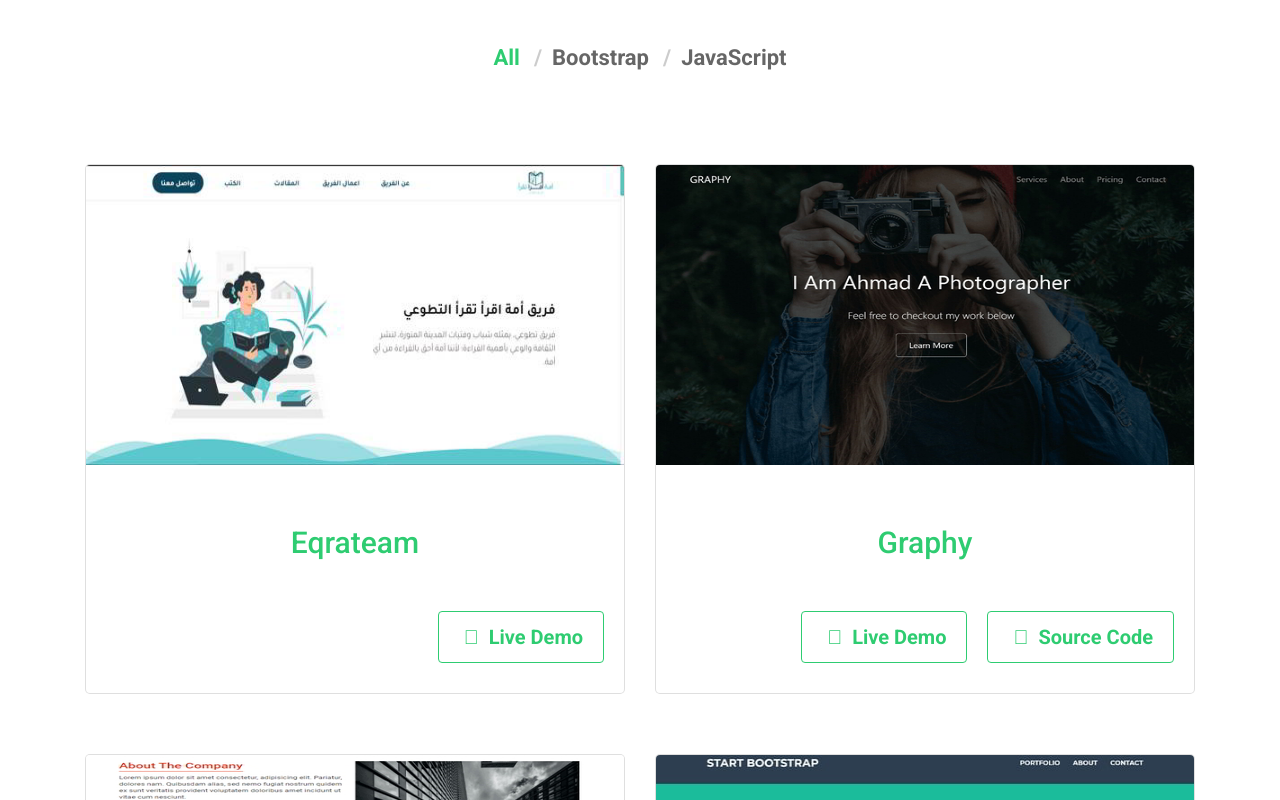
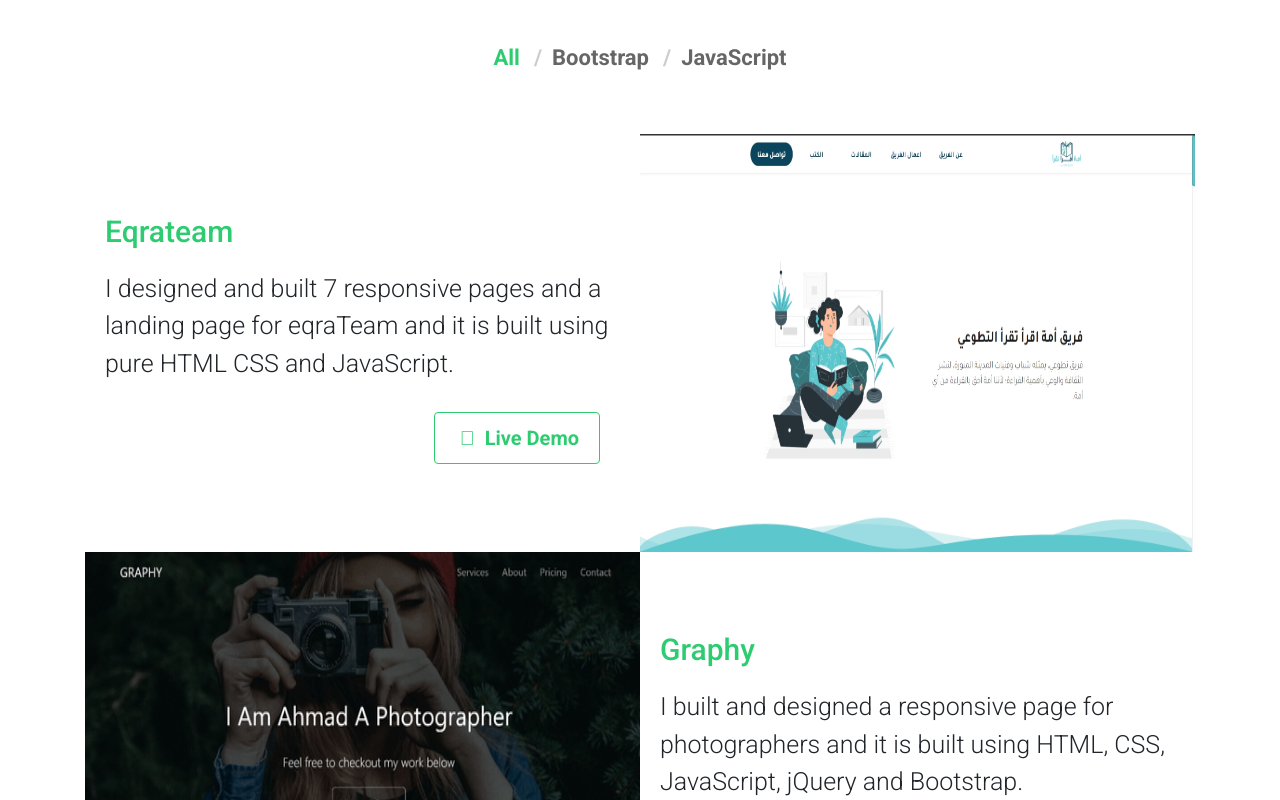
Before and after one commit to AhmadDalao/Portfolio, a React app: page / in a window 1280 px wide. Shown: the part 1160-1960 px from the top of the page. Built offline with nearby package versions, Linux system fonts and the light colour scheme.

Commit message:
im almost done with the makeover to the portfolio section

```diff
--- a/src/components/PortfolioComponent/PortfolioComponent.css
+++ b/src/components/PortfolioComponent/PortfolioComponent.css
@@ -1,6 +1,9 @@
+.portfolio figure {
+  height: 100%;
+}
+
 .portfolio .card__image {
-  height: 300px;
-  width: 100%;
+  height: inherit;
 }
 
 .portfolio .card-item h3 {
@@ -21,7 +24,6 @@
 
 @media (min-width: 768px) {
   .portfolio .card-item h3 {
-    color: var(--main-color);
     font-size: 1.5rem;
   }
 }
@@ -38,6 +40,9 @@
   overflow: hidden;
   text-transform: capitalize;
   z-index: 1;
+}
+.portfolio .card-item .link-holder a:not(:first-child) {
+  margin-right: 1rem;
 }
 
 .portfolio .card-item .link-holder a:hover {
@@ -62,15 +67,16 @@
   right: 0;
 }
 
-@media (max-width: 767px) {
-  .portfolio .card-item .link-holder a {
-    border-radius: 0;
-    font-weight: 700;
-    width: 100%;
+.portfolio .card-item > div.card {
+  border-radius: 0;
+  border: none;
+}
+.card-img,
+.card-img-top {
+  border-radius: 0;
+}
+@media (min-width: 1200px) {
+  .portfolio .card-item:nth-child(odd) .card__container {
+    order: 6;
   }
 }
-@media only screen and (min-width: 768px) {
-  .card-item > p {
-    padding: var(--padding-normal, 1rem);
-  }
-}
--- a/src/components/PortfolioComponent/PortfolioComponent.js
+++ b/src/components/PortfolioComponent/PortfolioComponent.js
@@ -9,11 +9,10 @@ import "./PortfolioComponent.css";
 
 export default function PortfolioComponent(props) {
   return (
-    <article
-      className={`card-item ${props.filter__word} all col-sm-12 col-md-9 col-lg-6`}
-    >
-      <div className="wrapper card my-4">
-        <div className="card__container">
+    <article className={`card-item ${props.filter__word} all col-12`}>
+      <div className="wrapper card my-4 my-xl-0">
+        <div className="row card__detail--wrapper no-gutters">
+          <div className="card__container col-12 col-xl-6">
             <a
               aria-label={props.liveDemoText}
               rel="noopener "
@@ -22,19 +21,32 @@ export default function PortfolioComponent(props) {
             >
               <figure className="m-0">
                 <img
-                className="card__image card-img-top"
+                  className="card__image card-img border-0"
                   src={props.imgURL}
                   alt={props.projectName}
                 />
               </figure>
             </a>
           </div>
-        <h3 className="mb-3 mt-5 text-capitalize">{props.projectName}</h3>
-        {/* <!-- <p className="lead p-2">I designed and built a responsive landing page for general power lightning. Using HTML5 CSS3 Bootstrap jQuery.</p> --> */}
-        <div className="link-holder py-4">
+          <div className="card__detail--holder align-self-center my-5 p-3 col-12 col-xl-6">
+            <div className="card__detail text-left ">
+              <h3 className="text-capitalize mb-3">{props.projectName}</h3>
+              <p className="lead mb-0">{props.project__info}</p>
+            </div>
+            <div className="link-holder d-inline-block mt-4 w-100">
+              <a
+                className="mr-3 mb-3 mb-md-0 btn btn-lg"
+                aria-label={props.liveDemoText}
+                rel="noopener "
+                target="_blank "
+                href={props.liveDemo}
+              >
+                <i className="mr-1 fab fa-github fa-fw"></i>
+                {props.liveDemoText}
+              </a>
               <a
                 style={{ display: !props.sourceURL && "none" }}
-            className="mr-md-3 mb-3 mb-md-0 btn btn-lg"
+                className=" mb-3 mb-md-0 btn btn-lg"
                 aria-label={props.sourceCodeText}
                 rel="noopener "
                 target="_blank "
@@ -43,16 +55,8 @@ export default function PortfolioComponent(props) {
                 <i className="mr-1 fas fa-globe-americas fa-fw"></i>
                 {props.sourceCodeText}
               </a>
-          <a
-            className="mr-md-3 mb-3 mb-md-0 btn btn-lg"
-            aria-label={props.liveDemoText}
-            rel="noopener "
-            target="_blank "
-            href={props.liveDemo}
-          >
-            <i className="mr-1 fab fa-github fa-fw"></i>
-            {props.liveDemoText}
-          </a>
+            </div>
+          </div>
         </div>
       </div>
     </article>
--- a/src/containers/PortfolioContainer/PortfolioContainer.js
+++ b/src/containers/PortfolioContainer/PortfolioContainer.js
@@ -16,6 +16,7 @@ export default function PortfolioContainer() {
         liveDemo={item.liveDemo}
         projectName={item.projectName}
         imgURL={item.imgURL}
+        project__info={item.project__info}
         liveDemoText={item.liveDemoText}
         sourceCodeText={item.sourceCodeText}
         sourceURL={item.sourceURL}
--- a/src/portfolioData.js
+++ b/src/portfolioData.js
@@ -53,6 +53,8 @@ const projectsData = [
     projectName: "eqrateam",
     imgURL: require("./images/eqra.jpg"),
     liveDemoText: "Live Demo",
+    project__info:
+      "I designed and built 7 responsive pages and a landing page for eqraTeam and it is built using pure HTML CSS and JavaScript.",
     sourceCodeText: "Source Code",
     filter__word: "bootstrap",
   },
@@ -62,6 +64,8 @@ const projectsData = [
     projectName: "graphy",
     imgURL: require("./images/graphy.jpg"),
     liveDemoText: "Live Demo",
+    project__info:
+      "I built and designed a responsive page for photographers and it is built using HTML, CSS, JavaScript, jQuery and Bootstrap.",
     sourceCodeText: "Source Code",
     sourceURL: "https://github.com/AhmadDalao/Graphy ",
     filter__word: "bootstrap",
@@ -72,6 +76,8 @@ const projectsData = [
     projectName: "general power lightning",
     imgURL: require("./images/general.jpg"),
     liveDemoText: "Live Demo",
+    project__info:
+      "I designed and built a responsive landing page for general power lightning. Technologies used HTML5 CSS3 Bootstrap jQuery.",
     sourceCodeText: "Source Code",
     filter__word: "bootstrap",
   },
@@ -81,6 +87,8 @@ const projectsData = [
     projectName: "bootstrap-start",
     imgURL: require("./images/bootstrap_start.jpg"),
     liveDemoText: "Live Demo",
+    project__info:
+      "I built a responsive page for portfolio projects and it is built using HTML CSS Bootstrap and JavaScript.",
     sourceCodeText: "Source Code",
     sourceURL: "https://github.com/AhmadDalao/Bootstrap-Start ",
     filter__word: "bootstrap",
@@ -91,6 +99,8 @@ const projectsData = [
     projectName: "mountain travel",
     imgURL: require("./images/travel.jpg"),
     liveDemoText: "Live Demo",
+    project__info:
+      "I designed and built a responsive page for a travel agency and it is built using HTML CSS Bootstrap and JavaScript.",
     sourceCodeText: "Source Code",
     sourceURL: "https://github.com/AhmadDalao/Mountain-Travel ",
     filter__word: "bootstrap",
@@ -101,6 +111,8 @@ const projectsData = [
     projectName: "AXIT",
     imgURL: require("./images/axit.jpg"),
     liveDemoText: "Live Demo",
+    project__info:
+      "I built a responsive landing page for a startup, Technologies used HTML5 CSS3 Bootstrap jQuery.",
     sourceCodeText: "Source Code",
     filter__word: "bootstrap",
   },
@@ -120,6 +132,8 @@ const projectsData = [
     projectName: "memory game",
     imgURL: require("./images/memory.jpg"),
     liveDemoText: "Live Demo",
+    project__info:
+      "This is a complete browser-based card matching game. Built using HTML CSS Bootstrap and JavasScript",
     sourceCodeText: "Source Code",
     sourceURL: "https://github.com/AhmadDalao/MemoryGame",
     filter__word: "javaScript",
```
Also changed, not shown: src/images/eqra.jpg. Lines whose indentation alone changed are shown as unchanged.
